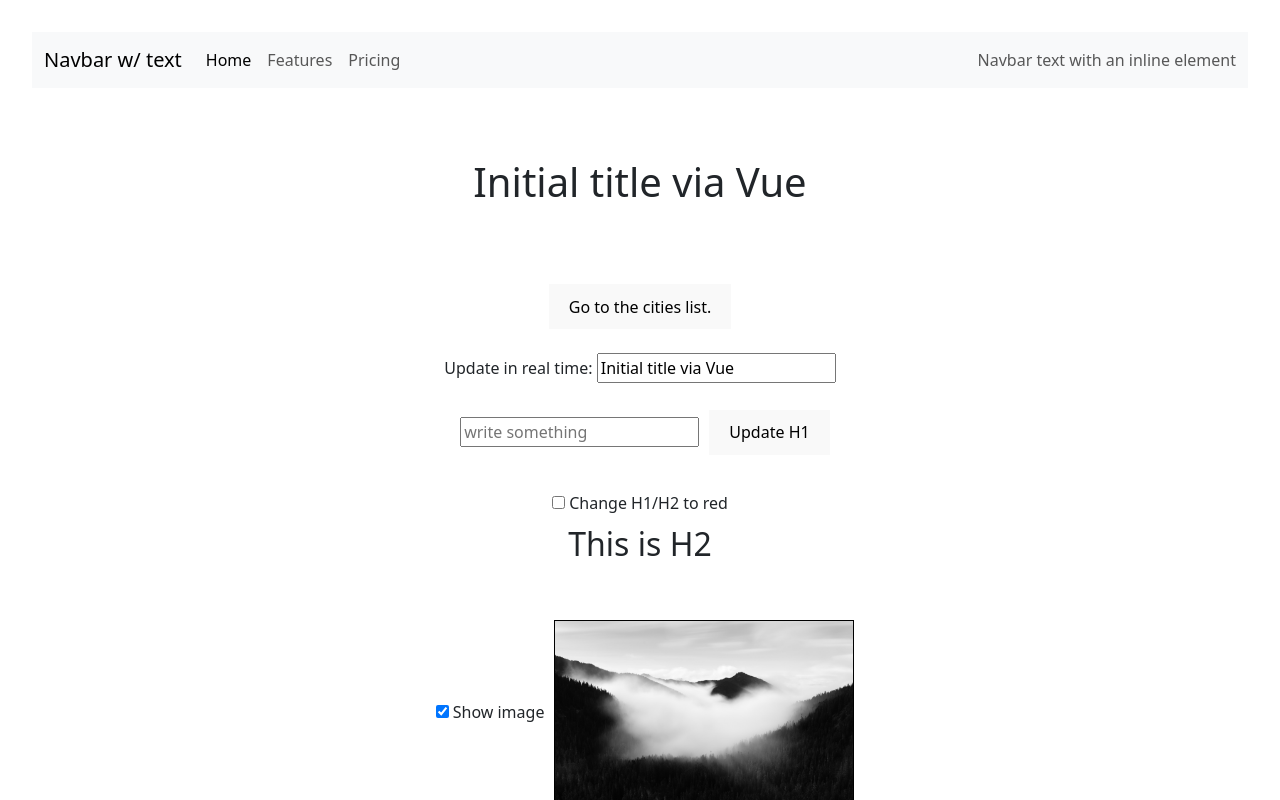
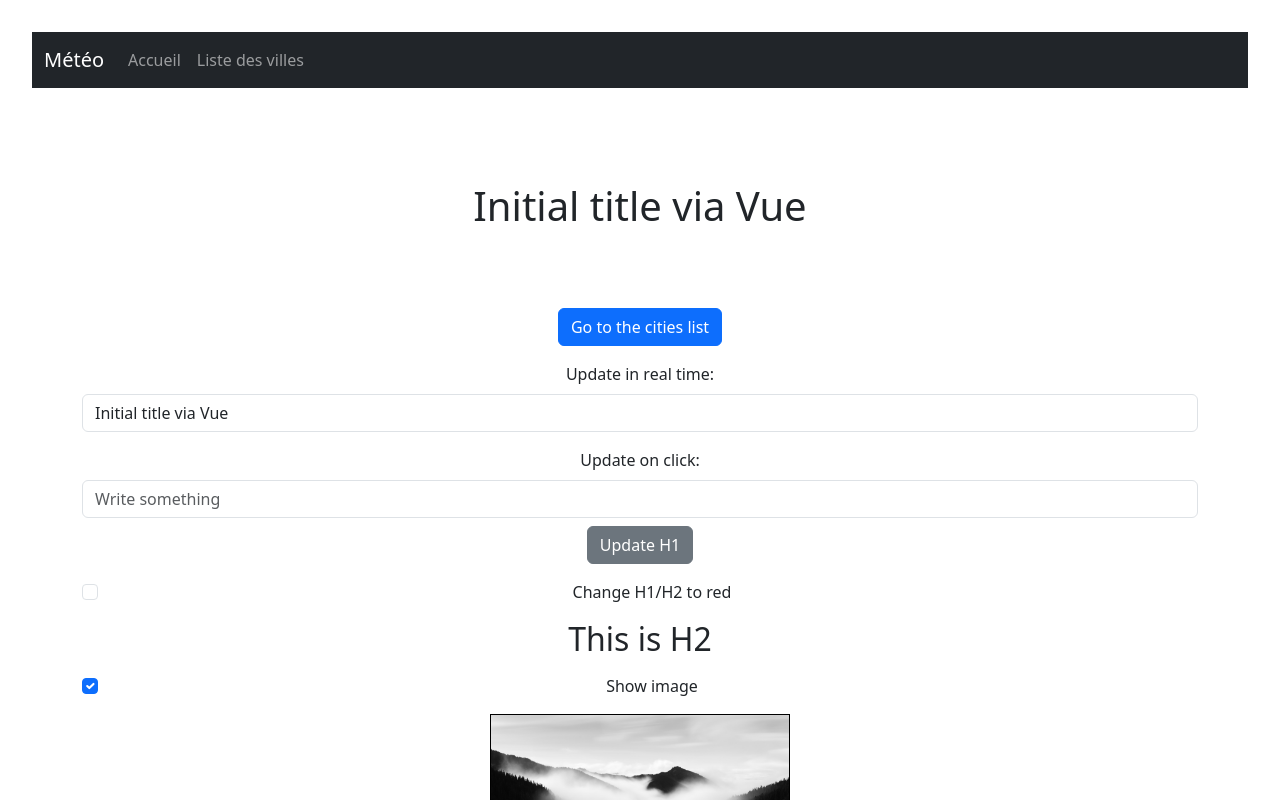
Before and after one commit to nancialaudino/VUE_PROJET, a Vue app: page / in a window 1280 px wide. Shown: the top 800 px of the page. Built offline with nearby package versions, Linux system fonts and the light colour scheme.

Commit message:
Add router

```diff
--- a/src/App.vue
+++ b/src/App.vue
@@ -1,107 +1,25 @@
 <template>
+  <div>
+    <!-- Navbar -->
+    <Navbar />
 
-  <div>
+    <div class="container mt-4">
 
-    <nav class="navbar navbar-expand-lg bg-body-tertiary">
-     <div class="container-fluid">
-       <a class="navbar-brand" href="#">Navbar w/ text</a>
-       <button class="navbar-toggler" type="button" data-bs-toggle="collapse" data-bs-target="#navbarText" aria-controls="navbarText" aria-expanded="false" aria-label="Toggle navigation">
-         <span class="navbar-toggler-icon"></span>
-       </button>
-       <div class="collapse navbar-collapse" id="navbarText">
-         <ul class="navbar-nav me-auto mb-2 mb-lg-0">
-           <li class="nav-item">
-             <a class="nav-link active" aria-current="page" href="#">Home</a>
-           </li>
-           <li class="nav-item">
-             <a class="nav-link" href="#">Features</a>
-           </li>
-           <li class="nav-item">
-             <a class="nav-link" href="#">Pricing</a>
-           </li>
-         </ul>
-         <span class="navbar-text">
-           Navbar text with an inline element
-         </span>
-       </div>
-     </div>
-    </nav>
-    <h1 :class="{ red: isRed }">{{ title }}</h1>
-
-    <!-- Button to access the list of cities -->
-    <button @click="onListClick">Go to the cities list.</button>
-
-    <br><br>
-
-    <label>
-      Update in real time:
-      <input v-model="title" />
-    </label>
-
-    <br><br>
-
-    <label class="labels">
-      <input v-model="pendingTitle" placeholder="write something" name="pendingTitle">
-    </label>
-    <button @click="updateTitleFromInput">Update H1</button>
-
-    <br><br>
-
-    <label class="labels">
-      <input type="checkbox" v-model="isRed"> Change H1/H2 to red
-    </label>
-
-    <h2 :class="{ red: isRed }">This is H2</h2>
-
-    <br><br>
-
-    <label class="labels">
-      <input type="checkbox" v-model="showImage"> Show image
-    </label>
-
-    <img v-if="showImage" :src="bgImage" alt="Image" class="show-image"/>
-
-    <!-- Aqui exibimos a lista de cidades -->
-    <CitiesList />
+      <router-view />
+    </div>
   </div>
 </template>
 
 <script>
-import bgImage from './assets/bg-masthead.jpg'
-import CitiesList from './views/CitiesList.vue'
+import Navbar from './components/Navbar.vue'
 
 export default {
   components: {
-    CitiesList
-  },
-  data() {
-    return {
-      title: "Initial title via Vue",
-      pendingTitle: "",
-      isRed: false,
-      showImage: true,
-      bgImage: bgImage
-    };
-  },
-  methods: {
-    updateTitleFromInput() {
-      this.title = this.pendingTitle || this.title;
-      this.pendingTitle = "";
-    },
-    onListClick() {
-      alert("User clicked the link to access the cities list!");
-    }
-  },
-};
+    Navbar
+  }
+}
 </script>
 
 <style>
-.red {
-  color: red;
-}
 
-.show-image {
-  width: 300px;
-  height: auto;
-}
 </style>
--- /dev/null
+++ b/src/components/Navbar.vue
@@ -0,0 +1,30 @@
+<template>
+  <nav class="navbar navbar-expand-lg navbar-dark bg-dark">
+    <div class="container-fluid">
+      <a class="navbar-brand" href="#">Météo</a>
+
+      <button class="navbar-toggler" type="button" data-bs-toggle="collapse" data-bs-target="#navbarNav">
+        <span class="navbar-toggler-icon"></span>
+      </button>
+
+      <div class="collapse navbar-collapse" id="navbarNav">
+        <ul class="navbar-nav me-auto">
+          <li class="nav-item">
+            <router-link to="/" class="nav-link">Accueil</router-link>
+          </li>
+          <li class="nav-item">
+            <router-link to="/cities" class="nav-link">Liste des villes</router-link>
+          </li>
+        </ul>
+      </div>
+    </div>
+  </nav>
+</template>
+
+<script>
+export default {}
+</script>
+
+<style scoped>
+
+</style>
--- a/src/main.js
+++ b/src/main.js
@@ -1,7 +1,8 @@
 import { createApp } from 'vue'
 import './style.css'
 import App from './App.vue'
+import router from './router/index.js'
 import 'bootstrap/dist/css/bootstrap.min.css'
 import 'bootstrap/dist/js/bootstrap.bundle.min.js'
 
-createApp(App).mount('#app')
+createApp(App).use(router).mount('#app')
--- a/src/views/CitiesList.vue
+++ b/src/views/CitiesList.vue
@@ -1,13 +1,14 @@
 <template>
   <div>
     <h1>Météo - Liste des villes</h1>
+    <p>Liste des villes</p>
   </div>
 </template>
 
 <script>
 export default {
-  name: "CitiesList",
-};
+  name: "CitiesList"
+}
 </script>
 
 <style scoped>
--- /dev/null
+++ b/src/views/Home.vue
@@ -0,0 +1,64 @@
+<template>
+  <div>
+    <h1 :class="{ red: isRed }">{{ title }}</h1>
+
+    <!-- Button para ir para CitiesList -->
+    <button class="btn btn-primary mb-3" @click="goToCities">Go to the cities list</button>
+
+    <div class="mb-3">
+      <label class="form-label">Update in real time:</label>
+      <input v-model="title" class="form-control" placeholder="New title"/>
+    </div>
+
+    <div class="mb-3">
+      <label class="form-label">Update on click:</label>
+      <input v-model="pendingTitle" name="pendingTitle" class="form-control" placeholder="Write something"/>
+      <button class="btn btn-secondary mt-2" @click="updateTitle">Update H1</button>
+    </div>
+
+    <div class="form-check mb-3">
+      <input type="checkbox" v-model="isRed" class="form-check-input" id="isRed">
+      <label for="isRed" class="form-check-label">Change H1/H2 to red</label>
+    </div>
+
+    <h2 :class="{ red: isRed }">This is H2</h2>
+
+    <div class="form-check my-3">
+      <input type="checkbox" v-model="showImage" class="form-check-input" id="showImage">
+      <label for="showImage" class="form-check-label">Show image</label>
+    </div>
+
+    <img v-if="showImage" :src="bgImage" alt="Image" class="show-image"/>
+  </div>
+</template>
+
+<script>
+import bgImage from '../assets/bg-masthead.jpg'
+
+export default {
+  data() {
+    return {
+      title: "Initial title via Vue",
+      pendingTitle: "",
+      isRed: false,
+      showImage: true,
+      bgImage
+    }
+  },
+  methods: {
+    updateTitle() {
+      this.title = this.pendingTitle || this.title
+      this.pendingTitle = ""
+    },
+    goToCities() {
+      this.$router.push('/cities')
+    }
+  }
+}
+</script>
+
+<style scoped>
+.red { color: red; }
+.show-image { width: 300px; height: auto; border: 1px solid black; }
+.btn btn-primary {color: black;}
+</style>
```
Also changed, not shown: src/router/index.js (added, +15 -0 lines).
